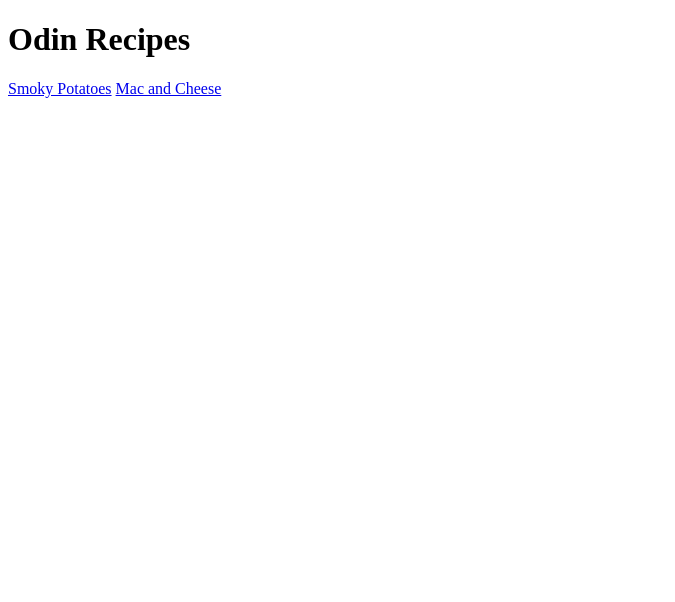
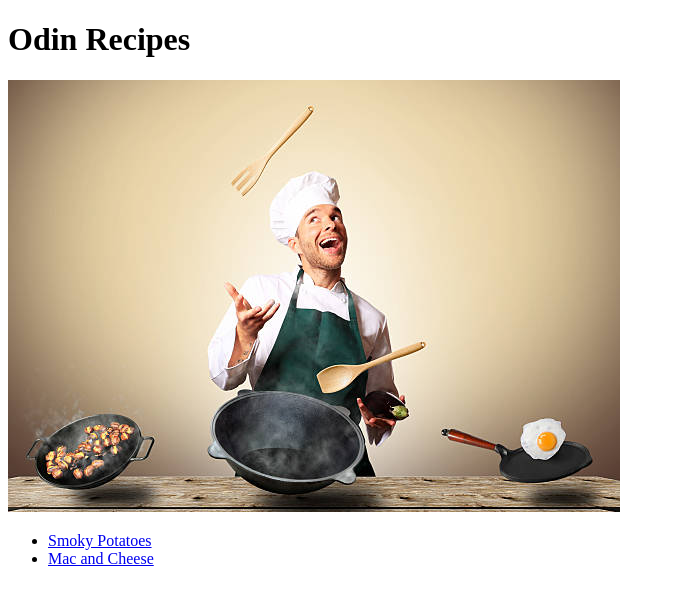
Before and after one commit to Shogiin/Odin-recipes, a plain HTML site: page index.html in a window 1280 px wide. Shown: the whole page, without its empty margins (0-675 px from the left). Drawn offline with Linux system fonts and the light colour scheme.

Commit message:
Add Chef Image, because why not?

```diff
--- a/index.html
+++ b/index.html
@@ -7,7 +7,10 @@
 
     <body>
         <h1>Odin Recipes</h1>
-        <a href="./recipes/smoky-potatoes.html">Smoky Potatoes</a>
-        <a href="./recipes/mac-and-cheese.html">Mac and Cheese</a>
+        <img src="Images/chef-photo.jpg" alt="Photo of a chef">
+        <ul>
+        <li><a href="./recipes/smoky-potatoes.html">Smoky Potatoes</a></li>
+        <li><a href="./recipes/mac-and-cheese.html">Mac and Cheese</a></li>
+        </ul>
     </body>
 </html>
```
Also changed, not shown: Images/chef-photo.jpg (added).
